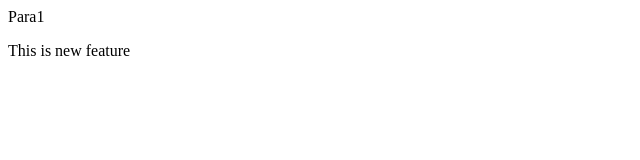
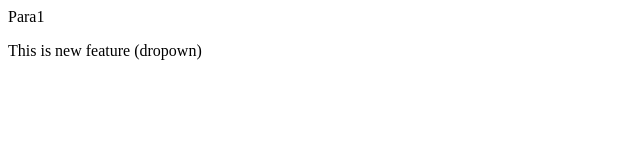
Before and after one commit to RohitMadhavChaudhari/LoaclRepo2, a plain HTML site: page index.html in a window 1280 px wide. Shown: the full height of the page, 0-640 px from the left. Drawn offline with Linux system fonts and the light colour scheme.

```diff
--- a/index.html
+++ b/index.html
@@ -1,2 +1,2 @@
 <p>Para1</p>
-<p>This is new feature</p>
+<p>This is new feature (dropown)</p>
```
